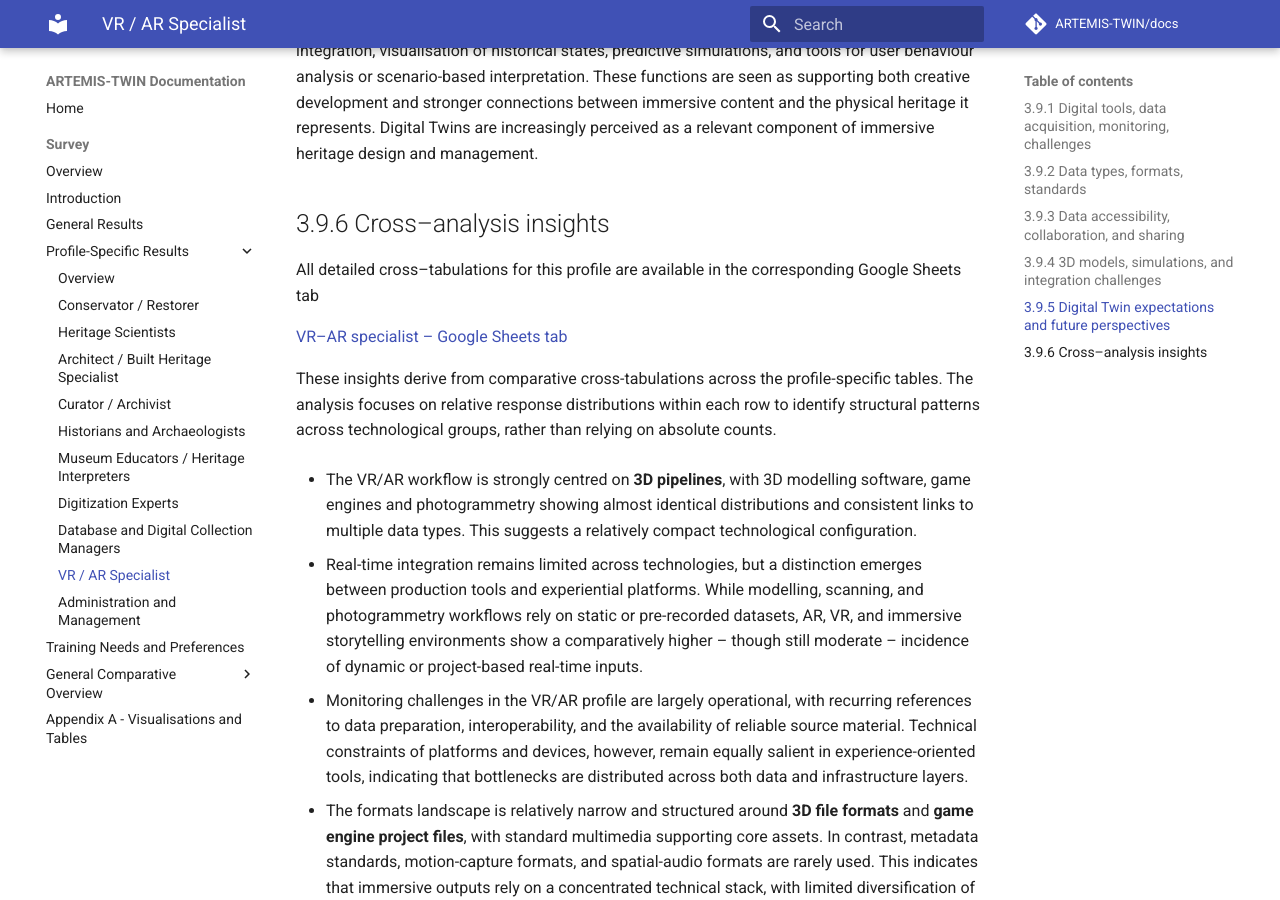
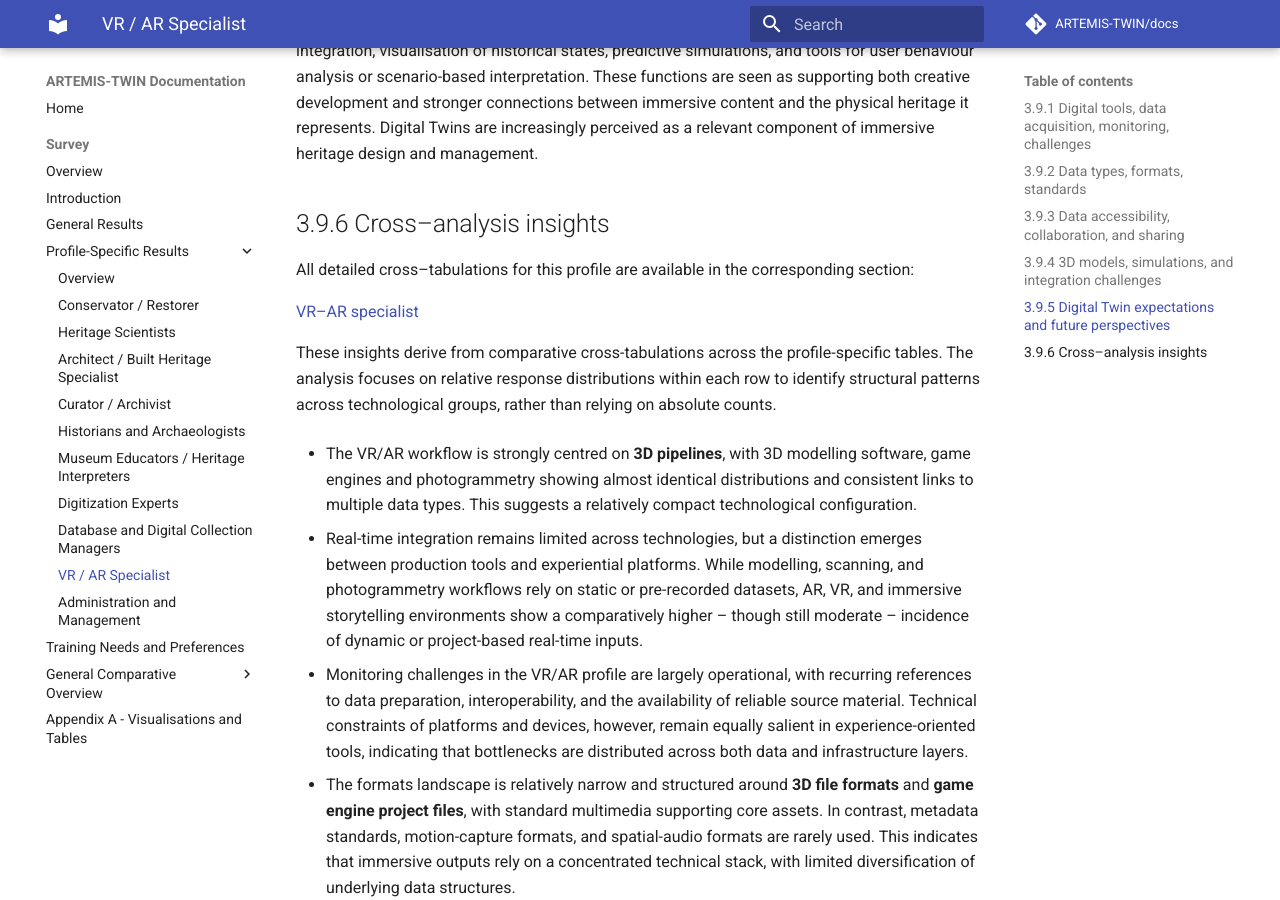
Before and after one commit to ARTEMIS-TWIN/Docs, an MkDocs documentation site: the page built from docs/survey/03-09-vr-ar-specialist.md, in a window 1280 px wide and 900 px high, scrolled down 2839 px. Built offline with MkDocs 1.6.1 and Material for MkDocs 9.7.7, drawn with Linux system fonts in a browser that asks for light colours; comment, search, counter and statistics services are not loaded; some of the changed text lies outside the part shown.

Commit message:
Update 03-09-vr-ar-specialist.md

```diff
--- a/docs/survey/03-09-vr-ar-specialist.md
+++ b/docs/survey/03-09-vr-ar-specialist.md
@@ -1,8 +1,8 @@
 # 3.9 VR/AR specialist
 
-Full visualisations for this profile are available in the dedicated Google Sheets tab
+Full visualisations for this profile are available in the dedicated section:
 
-[VR–AR specialist – Google Sheets tab](https://doi.org/10.5281/zenodo.20682020)
+[VR–AR specialist](https://doi.org/10.5281/zenodo.20682020)
 
 This profile includes **15 respondents**. VR/AR specialists represent a small but highly technical group within the survey. Their workflows combine immersive technologies, **3D content creation**, and interactive experience design, but adoption patterns vary widely depending on project scale, available data, and institutional support. The limited number of respondents means patterns must be interpreted cautiously, yet several consistent trends do emerge.
 
@@ -61,9 +61,9 @@ Expectations for a **Reactive Digital Twin** focus on dynamic capabilities such
 
 ## 3.9.6 Cross–analysis insights
 
-All detailed cross–tabulations for this profile are available in the corresponding Google Sheets tab
+All detailed cross–tabulations for this profile are available in the corresponding section:
 
-[VR–AR specialist – Google Sheets tab](https://doi.org/10.5281/zenodo.20682020)
+[VR–AR specialist](https://doi.org/10.5281/zenodo.20682020)
 
 These insights derive from comparative cross-tabulations across the profile-specific tables. The analysis focuses on relative response distributions within each row to identify structural patterns across technological groups, rather than relying on absolute counts.
 
```
